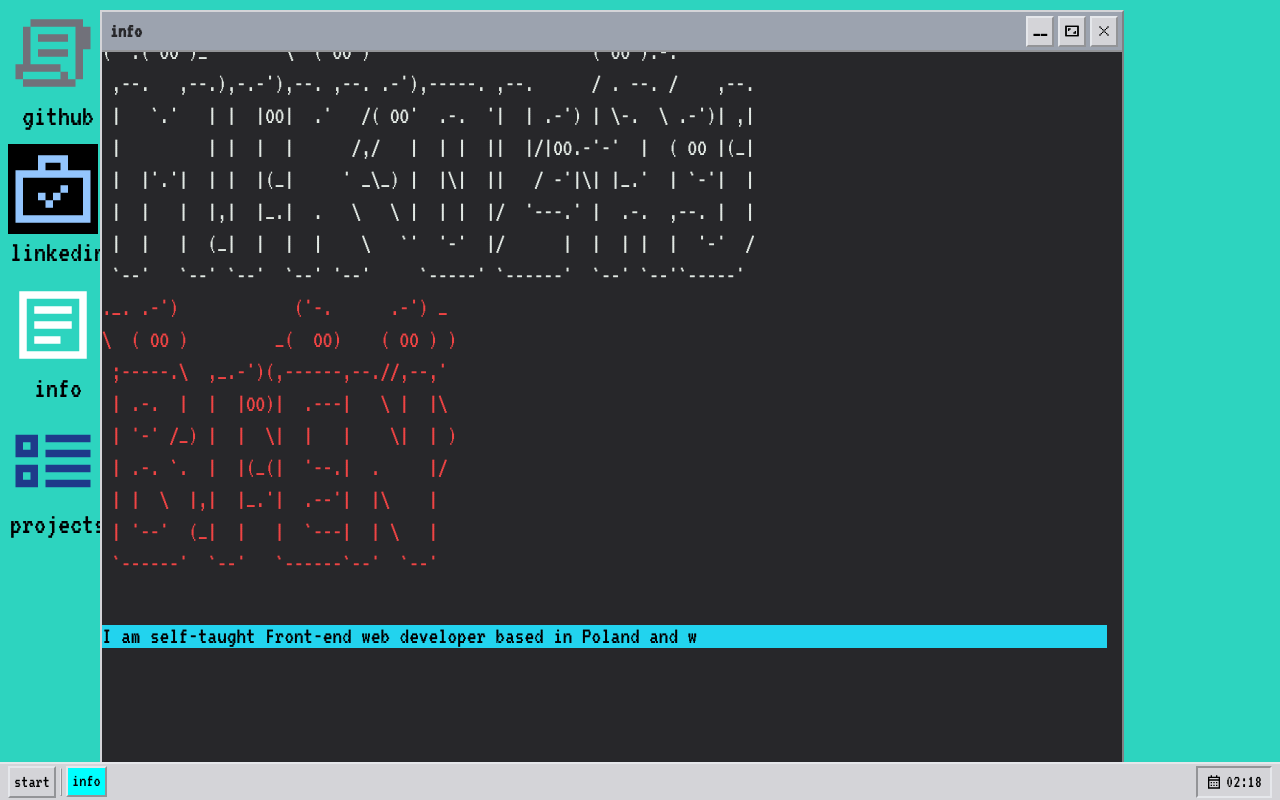
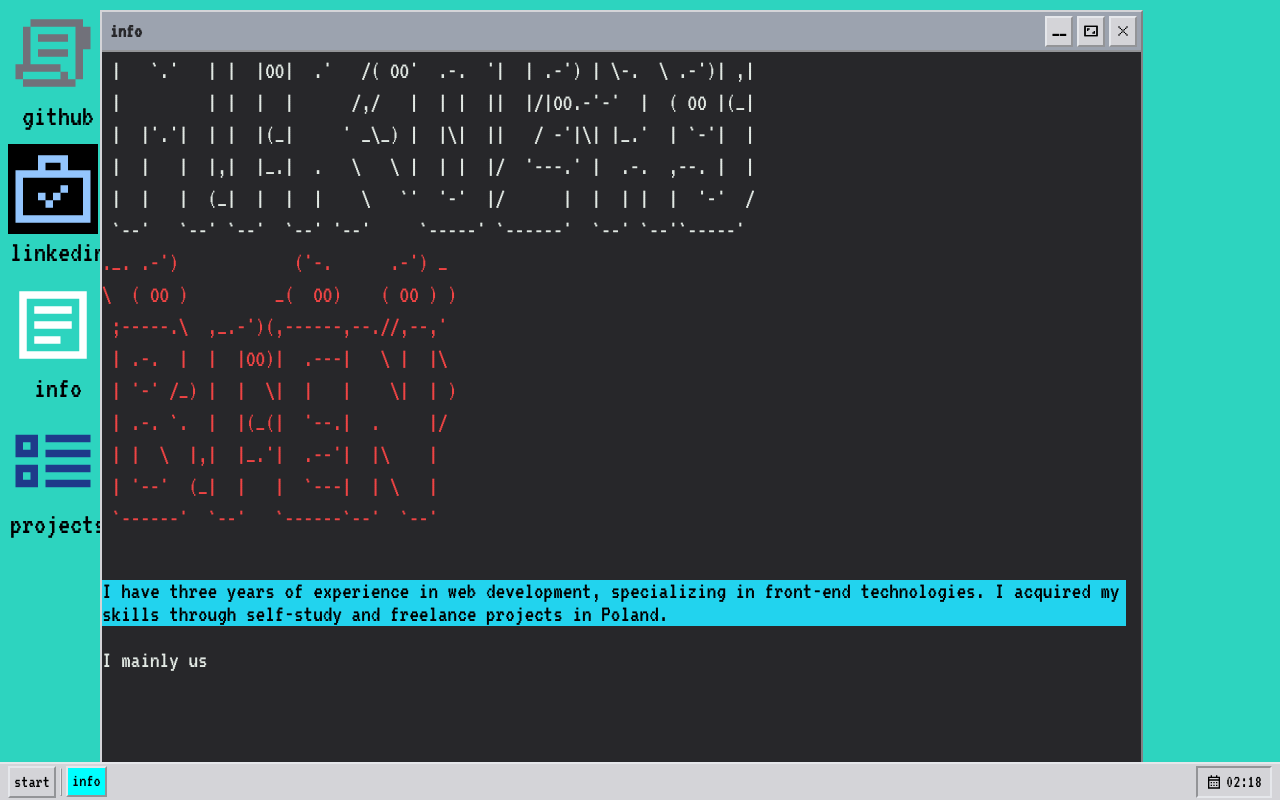
Before and after one commit to bieniucieniu/desktop-website, a Next.js app: page /info in a window 1280 px wide. Built offline with nearby package versions, Linux system fonts and the light colour scheme.

Commit message:
rewrite to more formal

```diff
--- a/app/info/page.tsx
+++ b/app/info/page.tsx
@@ -70,12 +70,7 @@ export default function Info() {
               className="bg-cyan-400 text-black whitespace-pre-line"
               onComplete={() => setStage(3)}
             >
-              {[
-                window.innerWidth > 1024
-                  ? `Hi if u can't read text above, I Mikolaj Bien`
-                  : "",
-                `I am self-taught Front-end web developer based in Poland and worked as a freelancer for half a year I've been doing web development for 3 years.`,
-              ]}
+              {`I have three years of experience in web development, specializing in front-end technologies. I acquired my skills through self-study and freelance projects in Poland.`}
             </TypingAnimation>
           ) : null}
           <br />
@@ -85,10 +80,10 @@ export default function Info() {
               speed={50}
               className="whitespace-pre-line"
             >
-              My preferred tools are react and typescript mainly used in next.js
-              (13) with some addons/lib like React-Free-Fiber/drei, Radix-ui,
-              framer-motion, tailwind, vanilla-extract-css, zod, drizzle and
-              some more.
+              I mainly use React and TypeScript with Next.js as my preferred
+              tools for web development. I also employ various libraries and
+              add-ons, such as React-Free-Fiber/drei, Radix-ui, framer-motion,
+              tailwind, vanilla-extract-css, zod, drizzle and others.
             </TypingAnimation>
           ) : null}
           <br />
@@ -99,18 +94,20 @@ export default function Info() {
               speed={50}
               className="whitespace-pre-line bg-orange-50 text-black"
             >
-              I am also intrested in Linux and Low level programming, I feel
-              pretty confident in headless environment dealing with bash and
-              etc.
+              I have also developed an interest in Linux and low-level
+              programming, which gives me a deeper understanding of JavaScript.
+              I am proficient in working with bash and other tools in a headless
+              environment.
             </TypingAnimation>
           ) : null}
           <br />
           {stage > 4 ? (
             <TypingAnimation speed={50} className="whitespace-pre-line">
-              Check my projects, you have icon propably on the left, if u
-              can&apos;t see it close the window and check it or you can enter
-              via start menu on the bottom. This page is not perfect yet, so God
-              please have mercy.
+              Please take a look at my projects, which you can access by
+              clicking on the icon on the left. If the icon is not visible,
+              close the window and try again, or use the start menu at the
+              bottom. This page is still under development, so I appreciate your
+              patience and feedback.
             </TypingAnimation>
           ) : null}
           <br />
```
